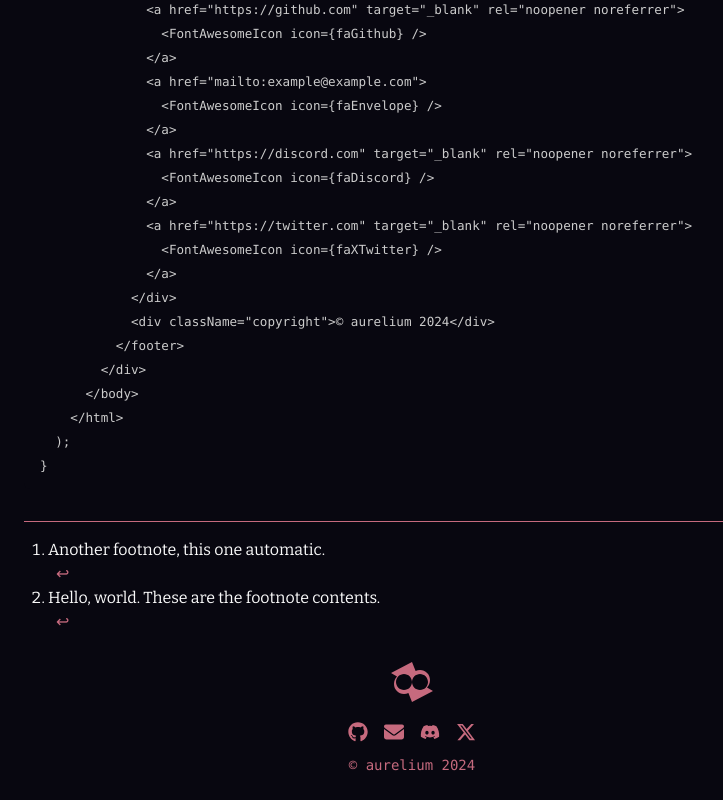
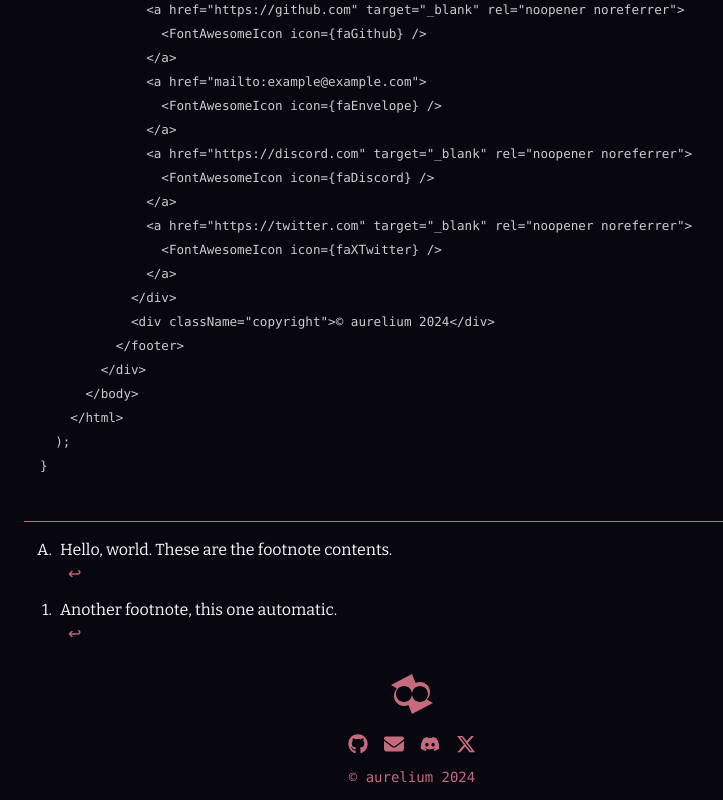
Before and after one commit to AutumnAurelium/react-website, a Next.js app: page /test in a window 1280 px wide. Shown: the part 3979-4779 px from the top of the page, without its empty margins (228-951 px from the left). Built offline with nearby package versions, Linux system fonts and the light colour scheme.

Commit message:
improve footnotes

```diff
--- a/src/components/Footnote.tsx
+++ b/src/components/Footnote.tsx
@@ -16,12 +16,14 @@ interface FootnoteData {
 
 export const FootnoteContext = React.createContext<{
   footnotes: Map<string | number, React.ReactNode>;
-  registerFootnote: (index: string | number | undefined) => string | number;
+  registerFootnote: (index: string | number | undefined, contentId?: string) => string | number;
   addFootnoteContent: (index: string | number, content: React.ReactNode) => void;
+  registrationOrder: (string | number)[];
 }>({
   footnotes: new Map(),
   registerFootnote: () => 1,
   addFootnoteContent: () => {},
+  registrationOrder: [],
 });
 
 // Provider component
@@ -29,6 +31,10 @@ export function FootnoteProvider({ children }: { children: React.ReactNode }) {
   const [footnotes, setFootnotes] = React.useState<Map<string | number, React.ReactNode>>(new Map());
   const [counter, setCounter] = React.useState(1);
   const [pendingFootnotes, setPendingFootnotes] = React.useState<Set<string | number>>(new Set());
+  const [registrationOrder, setRegistrationOrder] = React.useState<(string | number)[]>([]);
+
+  // Map to track content IDs to prevent duplicate auto-indexed footnotes
+  const contentIdMapRef = React.useRef<Map<string, string | number>>(new Map());
 
   // Use a ref to track the current counter value without causing re-renders
   const counterRef = React.useRef(1);
@@ -38,9 +44,24 @@ export function FootnoteProvider({ children }: { children: React.ReactNode }) {
     counterRef.current = counter;
   }, [counter]);
 
-  const registerFootnote = React.useCallback((index: string | number | undefined): string | number => {
+  const registerFootnote = React.useCallback((index: string | number | undefined, contentId?: string): string | number => {
+    // If we have a contentId and it's already registered, return the existing index
+    if (contentId && contentIdMapRef.current.has(contentId)) {
+      const existingIndex = contentIdMapRef.current.get(contentId)!;
+      return existingIndex;
+    }
+
     if (index !== undefined) {
       setPendingFootnotes(prev => new Set(prev).add(index));
+
+      // Add to registration order if not already present
+      setRegistrationOrder(prev => prev.includes(index) ? prev : [...prev, index]);
+
+      // If we have a contentId, store the mapping
+      if (contentId) {
+        contentIdMapRef.current.set(contentId, index);
+      }
+
       return index;
     }
 
@@ -48,8 +69,17 @@ export function FootnoteProvider({ children }: { children: React.ReactNode }) {
     const newIndex = counterRef.current;
     setCounter(prev => prev + 1);
     setPendingFootnotes(prev => new Set(prev).add(newIndex));
+
+    // Add to registration order if not already present
+    setRegistrationOrder(prev => prev.includes(newIndex) ? prev : [...prev, newIndex]);
+
+    // If we have a contentId, store the mapping
+    if (contentId) {
+      contentIdMapRef.current.set(contentId, newIndex);
+    }
+
     return newIndex;
-  }, []); // Empty dependency array - no longer depends on counter
+  }, []);
 
   const addFootnoteContent = React.useCallback((index: string | number, content: React.ReactNode) => {
     setFootnotes(prev => {
@@ -67,7 +97,12 @@ export function FootnoteProvider({ children }: { children: React.ReactNode }) {
   }, []);
 
   return (
-    <FootnoteContext.Provider value={{ footnotes, registerFootnote, addFootnoteContent }}>
+    <FootnoteContext.Provider value={{
+      footnotes,
+      registerFootnote,
+      addFootnoteContent,
+      registrationOrder
+    }}>
       {children}
     </FootnoteContext.Provider>
   );
@@ -76,15 +111,21 @@ export function FootnoteProvider({ children }: { children: React.ReactNode }) {
 // Footnote reference component
 interface FootnoteProps {
   index?: string | number;
+  contentId?: string; // Optional ID to link reference with content
 }
 
-export function Footnote({ index: propIndex }: FootnoteProps) {
+export function Footnote({ index: propIndex, contentId }: FootnoteProps) {
   const { registerFootnote, footnotes } = React.useContext(FootnoteContext);
   const [index, setIndex] = React.useState<string | number | null>(null);
 
+  // Generate a stable contentId if none is provided
+  const stableContentIdRef = React.useRef<string | undefined>(
+    contentId || (propIndex !== undefined ? `fn-${propIndex}` : undefined)
+  );
+
   // Only register the footnote once on mount or when propIndex changes
   React.useEffect(() => {
-    const assignedIndex = registerFootnote(propIndex);
+    const assignedIndex = registerFootnote(propIndex, stableContentIdRef.current);
     setIndex(assignedIndex);
   }, [propIndex, registerFootnote]);
 
@@ -130,9 +171,14 @@ export function FootnoteContent({
   const { registerFootnote, addFootnoteContent } = React.useContext(FootnoteContext);
   const [index, setIndex] = React.useState<string | number | null>(null);
 
+  // Generate a stable contentId if none is provided
+  const stableContentIdRef = React.useRef<string | undefined>(
+    propIndex !== undefined ? `fn-${propIndex}` : undefined
+  );
+
   // Register the footnote content with auto-increment if needed
   React.useEffect(() => {
-    const assignedIndex = registerFootnote(propIndex);
+    const assignedIndex = registerFootnote(propIndex, stableContentIdRef.current);
     setIndex(assignedIndex);
   }, [propIndex, registerFootnote]);
 
@@ -148,26 +194,24 @@ export function FootnoteContent({
 
 // Footnote container component
 export function FootnoteContainer() {
-  const { footnotes } = React.useContext(FootnoteContext);
+  const { footnotes, registrationOrder } = React.useContext(FootnoteContext);
 
   if (footnotes.size === 0) return null;
 
-  // Convert map to array and sort
-  const footnotesArray = Array.from(footnotes.entries())
-    .sort((a, b) => {
-      // Sort numerically if both are numbers
-      if (typeof a[0] === 'number' && typeof b[0] === 'number') {
-        return a[0] - b[0];
-      }
-      // Otherwise sort by string representation
-      return String(a[0]).localeCompare(String(b[0]));
-    });
+  // Use registration order to determine display order
+  const footnotesArray = registrationOrder
+    .filter(index => footnotes.has(index)) // Only include indices that have content
+    .map(index => [index, footnotes.get(index)]);
 
   return (
     <div className="footnotes mt-8 pt-8 border-t border-muted">
-      <ol>
+      <div className="space-y-3">
         {footnotesArray.map(([index, content]) => (
-          <li key={String(index)} id={`fn-${index}`}>
+          <div key={String(index)} id={`fn-${index}`} className="flex gap-2">
+            <div className="font-medium min-w-7 text-right">
+              {index}.
+            </div>
+            <div className="flex-1">
               {content}
               <a
                 href={`#fnref-${index}`}
@@ -176,9 +220,10 @@ export function FootnoteContainer() {
               >
                 ↩
               </a>
-          </li>
+            </div>
+          </div>
         ))}
-      </ol>
+      </div>
     </div>
   );
 }
--- a/src/components/ui/tooltip.tsx
+++ b/src/components/ui/tooltip.tsx
@@ -20,7 +20,7 @@ const TooltipContent = React.forwardRef<
       ref={ref}
       sideOffset={sideOffset}
       className={cn(
-        "z-50 overflow-hidden rounded-md bg-primary px-3 py-1.5 text-xs text-primary-foreground animate-in fade-in-0 zoom-in-95 data-[state=closed]:animate-out data-[state=closed]:fade-out-0 data-[state=closed]:zoom-out-95 data-[side=bottom]:slide-in-from-top-2 data-[side=left]:slide-in-from-right-2 data-[side=right]:slide-in-from-left-2 data-[side=top]:slide-in-from-bottom-2",
+        "z-50 overflow-hidden rounded-md bg-background border border-primary px-3 py-1.5 text-xs text-foreground animate-in fade-in-0 zoom-in-95 data-[state=closed]:animate-out data-[state=closed]:fade-out-0 data-[state=closed]:zoom-out-95 data-[side=bottom]:slide-in-from-top-2 data-[side=left]:slide-in-from-right-2 data-[side=right]:slide-in-from-left-2 data-[side=top]:slide-in-from-bottom-2",
         className
       )}
       {...props}
```
Lines whose indentation alone changed are shown as unchanged.
